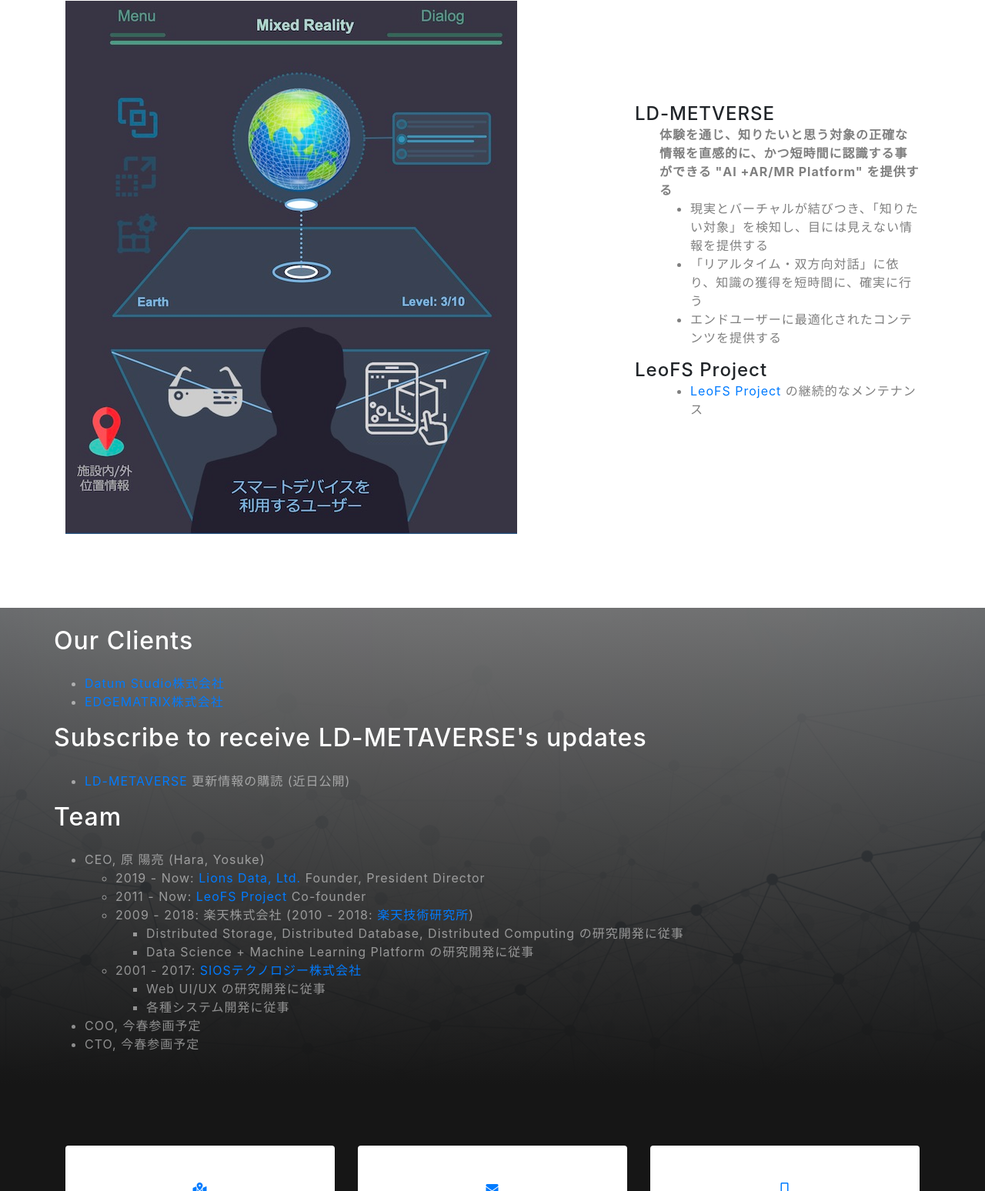
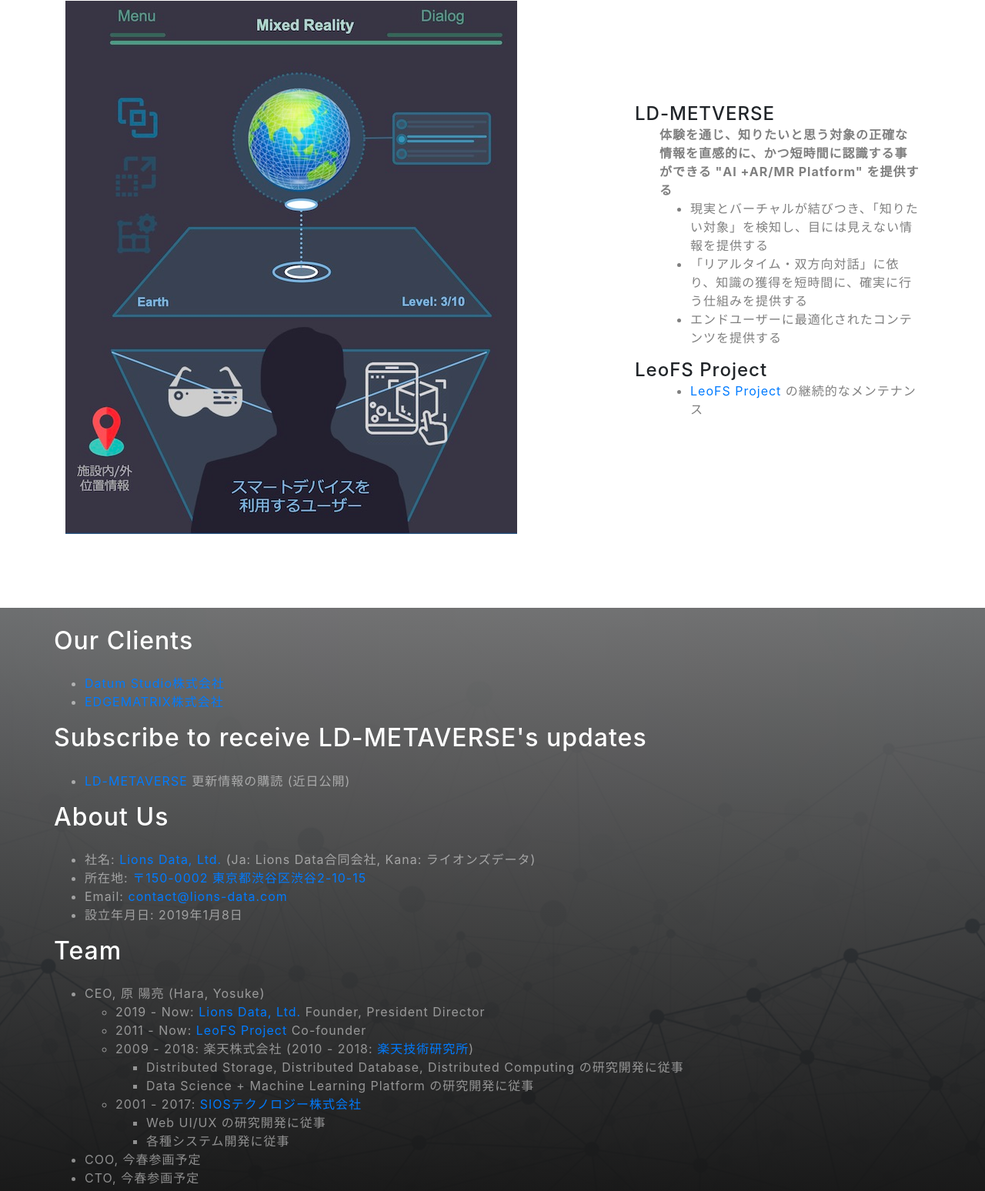
Before and after one commit to lions-data/website, a website with bundled scripts: page index.html in a window 1280 px wide. Shown: the part 1252-2800 px from the top of the page at 77% size. Built offline with nearby package versions, Linux system fonts and the light colour scheme.

Commit message:
Modify the top page

```diff
--- a/index.html
+++ b/index.html
@@ -50,7 +50,7 @@
       <div class="container d-flex h-100 align-items-center">
         <div class="mx-auto text-center">
           <h1 class="mx-auto my-0 text-uppercase">LD-METAVERSE</h1>
-          <h2 class="text-white-50 mx-auto mt-2 mb-5">2020年後半、私たちは、<a href="">LD-METAVERSE</a> - AI+AR/MR Platform を提供します<br/><br/>私たちのユーザー企業が配信する AR/MRコンテンツを受け取るエンドユーザは、短時間に 複雑で、かつ不可視の情報を「体験」を通じ獲得します</h2>
+          <h2 class="text-white-50 mx-auto mt-2 mb-5">2020年後半、私たちは、<a href="">LD-METAVERSE</a> - AI+AR/MR Platform を提供します<br/><br/>人の能力を補完する、拡張するPlatformを提供します。これまで作られた中で最も人間的で、かつ社会的なテクノロジープラットフォームになります<br/><br/>私たちのユーザー企業が配信する AR/MRコンテンツを受け取るエンドユーザは、短時間に 複雑で、かつ不可視の情報を「体験」を通じ獲得します</h2>
           <a href="#solutions" class="btn btn-primary js-scroll-trigger">Get Started</a>
         </div>
       </div>
@@ -100,7 +100,7 @@
               <p class="text-black-50 mb-0"><strong>体験を通じ、知りたいと思う対象の正確な情報を直感的に、かつ短時間に認識する事ができる "AI +AR/MR Platform" を提供する</strong></p>
               <ul>
                 <li class="text-black-50 mb-0">現実とバーチャルが結びつき、「知りたい対象」を検知し、目には見えない情報を提供する</li>
-                <li class="text-black-50 mb-0">「リアルタイム・双方向対話」に依り、知識の獲得を短時間に、確実に行う</li>
+                <li class="text-black-50 mb-0">「リアルタイム・双方向対話」に依り、知識の獲得を短時間に、確実に行う仕組みを提供する</li>
                 <li class="text-black-50 mb-0">エンドユーザーに最適化されたコンテンツを提供する</li>
               </ul>
             </div>
@@ -132,6 +132,17 @@
             <h2 class="text-white mb-4">Subscribe to receive LD-METAVERSE's updates</h2>
             <ul>
               <li class="text-white-50 mb-0"><a href="">LD-METAVERSE</a> 更新情報の購読 (近日公開)</li>
+            </ul>
+          </div>
+        </div>
+        <div class="row">
+          <div class="featured-text text-left text-lg-left">
+            <h2 class="text-white mb-4">About Us</h2>
+            <ul>
+              <li class="text-white-50 mb-0">社名: <a href="https://lions-data.com/">Lions Data, Ltd.</a> (Ja: Lions Data合同会社, Kana: ライオンズデータ)</li>
+              <li class="text-white-50 mb-0">所在地: <a href="https://goo.gl/maps/97sFnWbUFFuPnRzX9" target="_blank">〒150-0002 東京都渋谷区渋谷2-10-15</a></li>
+              <li class="text-white-50 mb-0">Email: <a href="mailto:contact@lions-data.com">contact@lions-data.com</a></li>
+              <li class="text-white-50 mb-0">設立年月日: 2019年1月8日</li>
             </ul>
           </div>
         </div>
@@ -221,7 +232,7 @@
     <!-- Footer -->
     <footer class="bg-black small text-center text-white-50">
       <div class="container">
-        Copyright &copy;2019 Lions Data, Ltd.
+        Copyright &copy;2019-2020 Lions Data, Ltd.
       </div>
     </footer>
 
```
